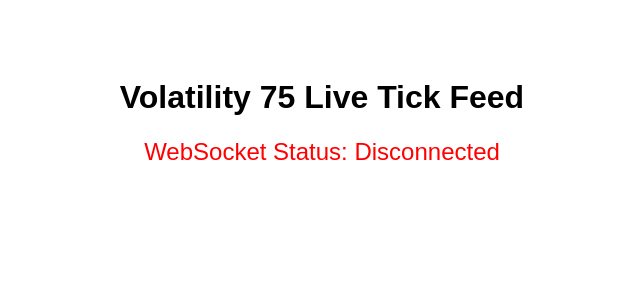
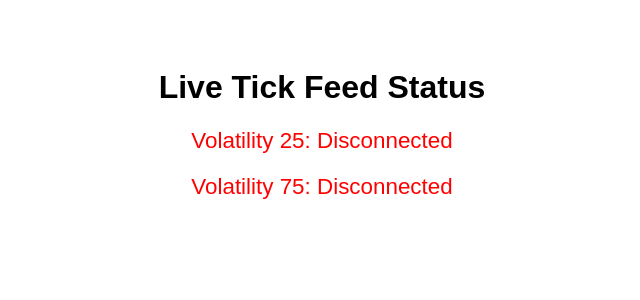
Before and after one commit to KhautaSeabata/TheCompanyV2, a Flask app: page / in a window 1280 px wide. Shown: the top 300 px of the page, without its empty margins (318-958 px from the left). Run offline with Flask 3, Linux system fonts and the light colour scheme.

Commit message:
Update index.html

```diff
--- a/templates/index.html
+++ b/templates/index.html
@@ -2,16 +2,18 @@
 <html lang="en">
 <head>
   <meta charset="UTF-8">
-  <title>Volatility 75 Ticker</title>
+  <title>VIX Ticks Status</title>
   <style>
     body {
       font-family: Arial, sans-serif;
+      padding: 40px;
       text-align: center;
-      padding: 50px;
     }
     .status {
-      font-size: 1.5em;
+      font-size: 1.4em;
       margin-top: 20px;
+    }
+    .connected {
       color: green;
     }
     .disconnected {
@@ -20,9 +22,14 @@
   </style>
 </head>
 <body>
-  <h1>Volatility 75 Live Tick Feed</h1>
-  <div class="status {{ 'disconnected' if not status else '' }}">
-    WebSocket Status: {{ 'Connected' if status else 'Disconnected' }}
+  <h1>Live Tick Feed Status</h1>
+
+  <div class="status {{ 'connected' if status_25 else 'disconnected' }}">
+    Volatility 25: {{ 'Connected' if status_25 else 'Disconnected' }}
+  </div>
+
+  <div class="status {{ 'connected' if status_75 else 'disconnected' }}">
+    Volatility 75: {{ 'Connected' if status_75 else 'Disconnected' }}
   </div>
 </body>
 </html>
```
